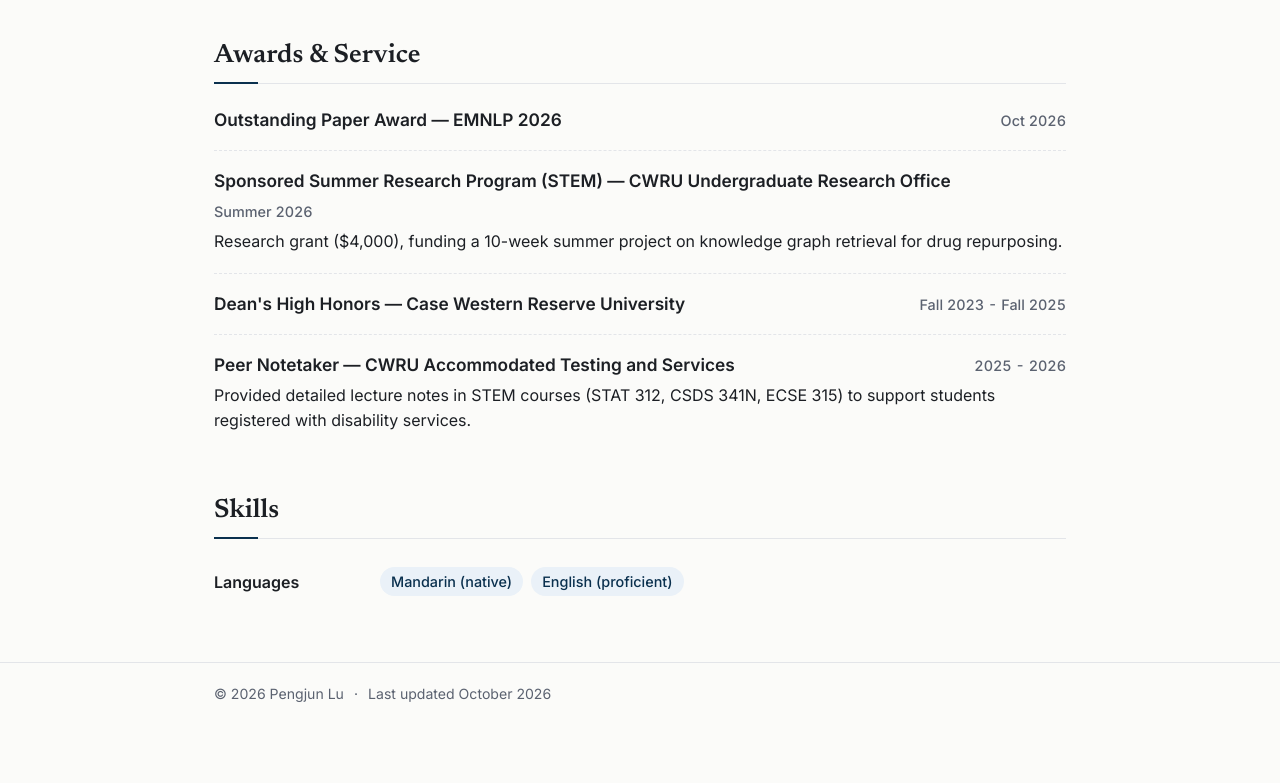
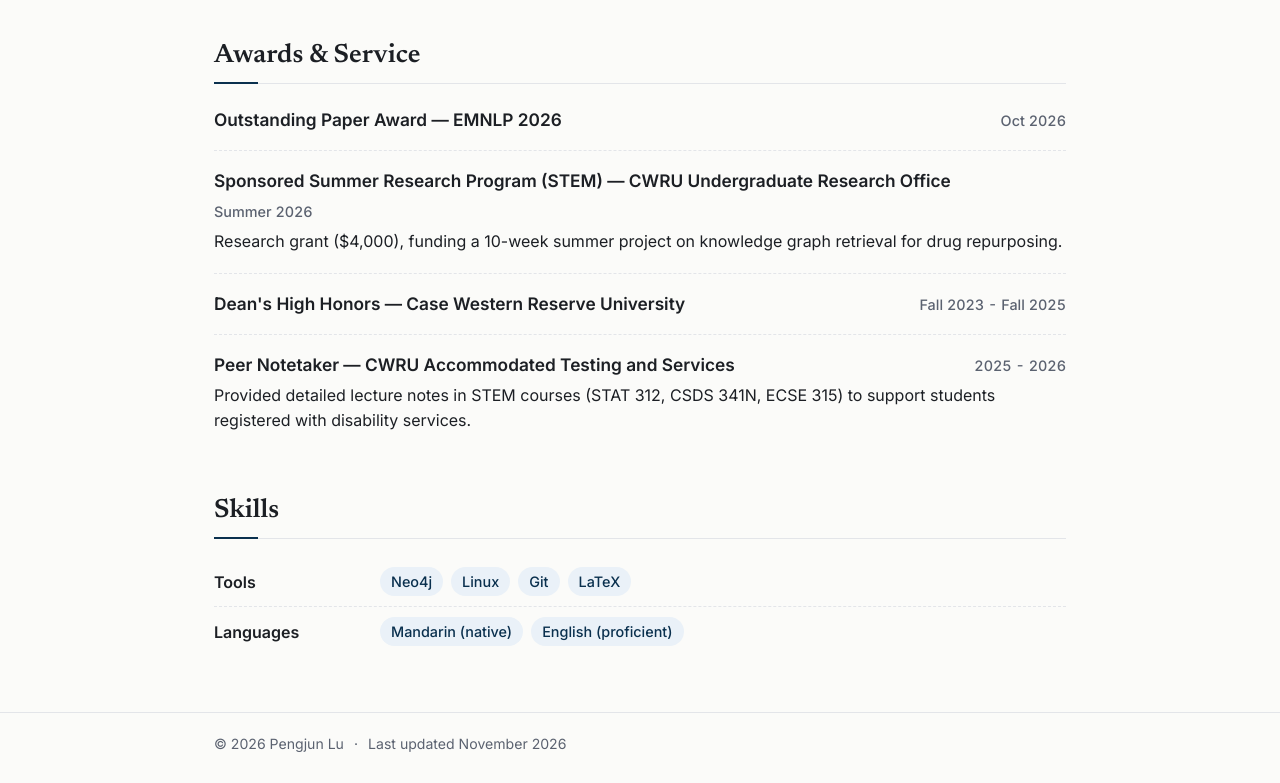
Before and after one commit to PenguinPowerUp/PenguinPowerUp.github.io, a plain HTML site: page index.html in a window 1280 px wide. Shown: the part 1750-2533 px from the top of the page. Before the commit the page ends 2483 px from the top, so only its background shows below. Drawn offline with Linux system fonts and the light colour scheme.

Commit message:
Bring back the Tools row of Skills to match the resume
Co-Authored-By: Claude Opus 5.5 <noreply@anthropic.com>
Claude-Session: https://claude.ai/code/session_01PEeX7JLbv4JmHRkn2KTC9v

```diff
--- a/index.html
+++ b/index.html
@@ -207,6 +207,10 @@
       <h2 id="skills-title">Skills</h2>
       <dl class="skills">
         <div class="skill-row">
+          <dt>Tools</dt>
+          <dd><ul class="chips"><li>Neo4j</li><li>Linux</li><li>Git</li><li>LaTeX</li></ul></dd>
+        </div>
+        <div class="skill-row">
           <dt>Languages</dt>
           <dd><ul class="chips"><li>Mandarin (native)</li><li>English (proficient)</li></ul></dd>
         </div>
@@ -218,7 +222,7 @@
     <div class="container footer-inner">
       <span>&copy; 2026 Pengjun Lu</span>
       <span class="footer-sep" aria-hidden="true">&middot;</span>
-      <span>Last updated October 2026</span>
+      <span>Last updated November 2026</span>
     </div>
   </footer>
 </body>
```
